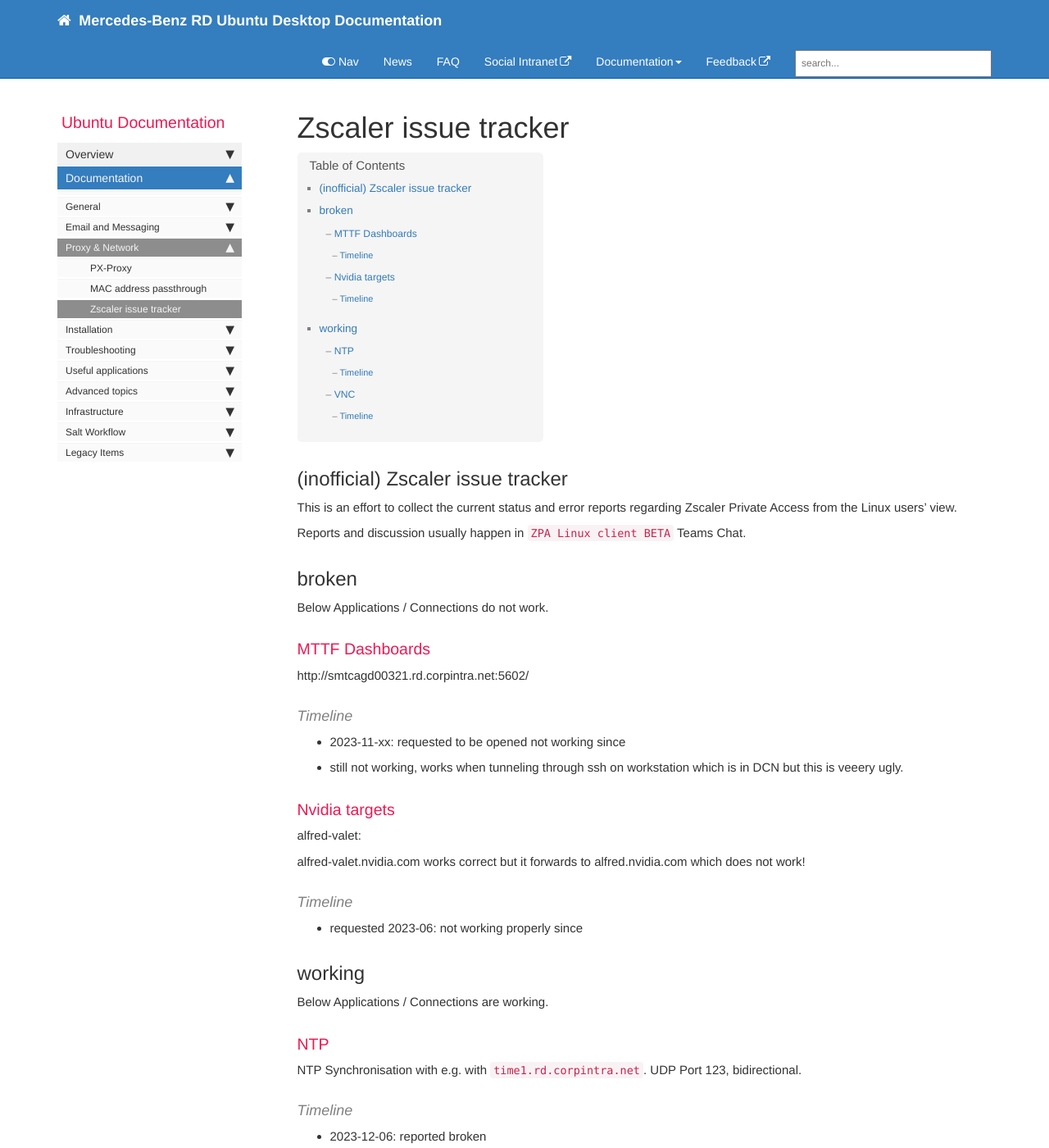
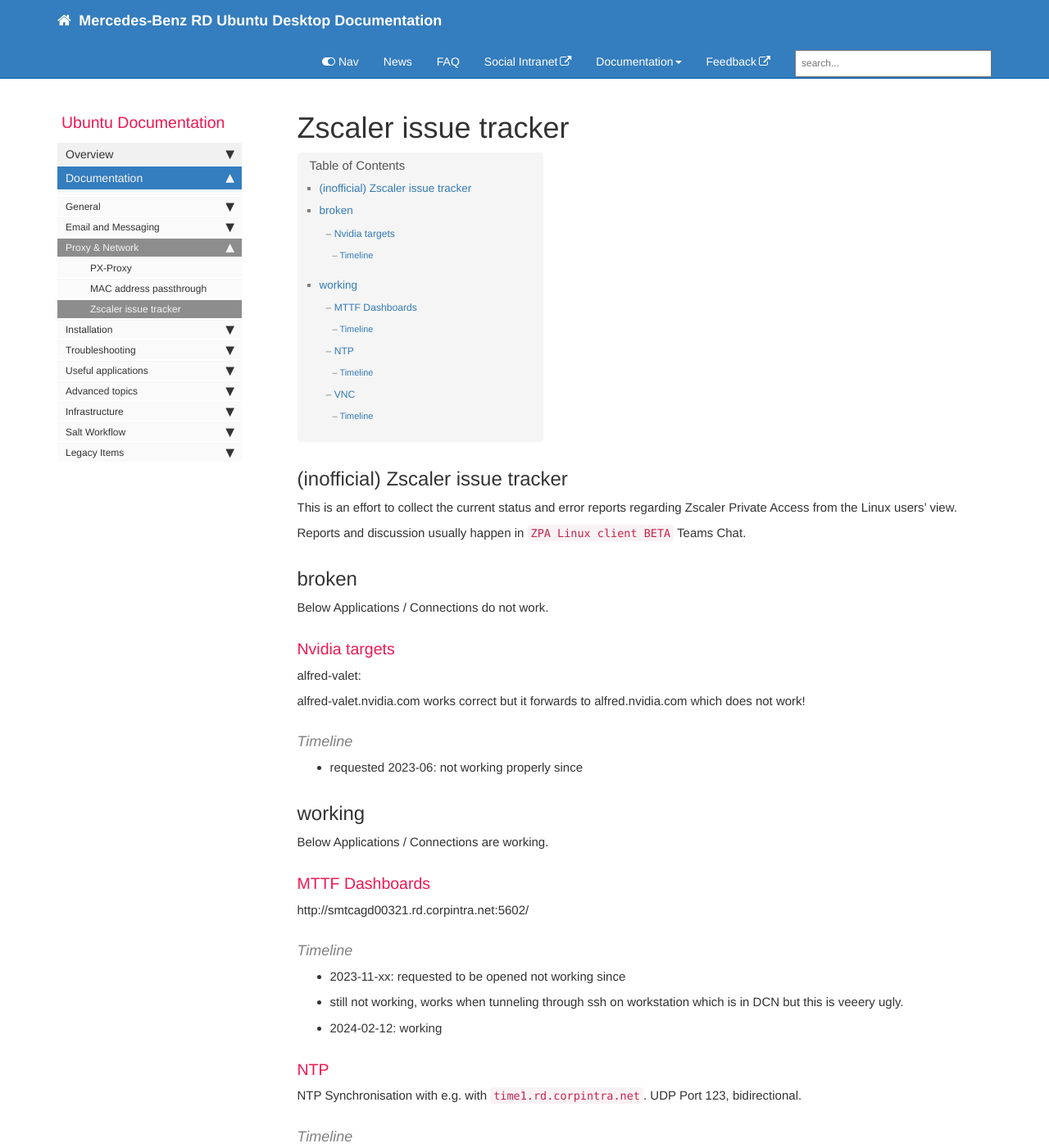
Before and after one commit to RajputPawan/Prometheus, a Jekyll site: the page built from pages/docs/zscaler_issues.md, in a window 1280 px wide and 1400 px high. Shown: the whole window at 82% size. Built offline with Jekyll 4.4.1, drawn with Linux system fonts in a browser that asks for light colours; comment, search, counter and statistics services are not loaded; some of the changed lines change nothing that is shown.

Commit message:
zscaler issues: MTTF Dashboards working again

```diff
--- a/pages/docs/zscaler_issues.md
+++ b/pages/docs/zscaler_issues.md
@@ -20,15 +20,6 @@
 
 Below Applications / Connections do not work.
 
-### MTTF Dashboards
-
-http://smtcagd00321.rd.corpintra.net:5602/
-
-#### Timeline
-
-* 2023-11-xx: requested to be opened not working since
-* still not working, works when tunneling through ssh on workstation which is in DCN but this is veeery ugly.
-
 ### Nvidia targets
 
 alfred-valet:
@@ -42,6 +33,16 @@
 ## working
 
 Below Applications / Connections are working.
+
+### MTTF Dashboards
+
+http://smtcagd00321.rd.corpintra.net:5602/
+
+#### Timeline
+
+* 2023-11-xx: requested to be opened not working since
+* still not working, works when tunneling through ssh on workstation which is in DCN but this is veeery ugly.
+* 2024-02-12: working
 
 ### NTP
 
```
